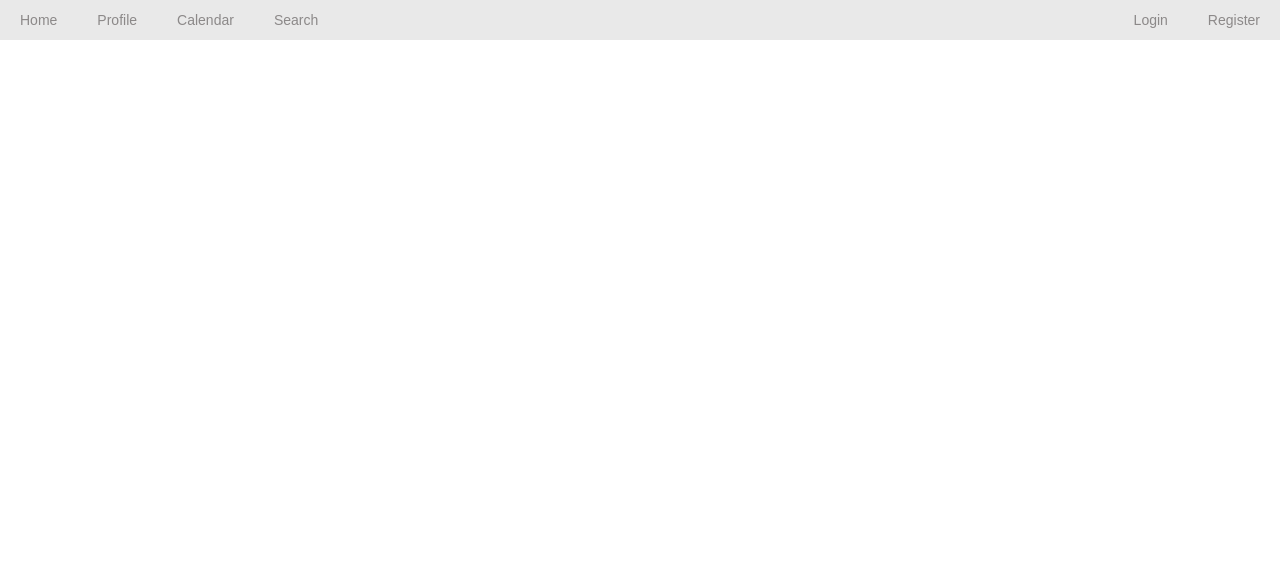
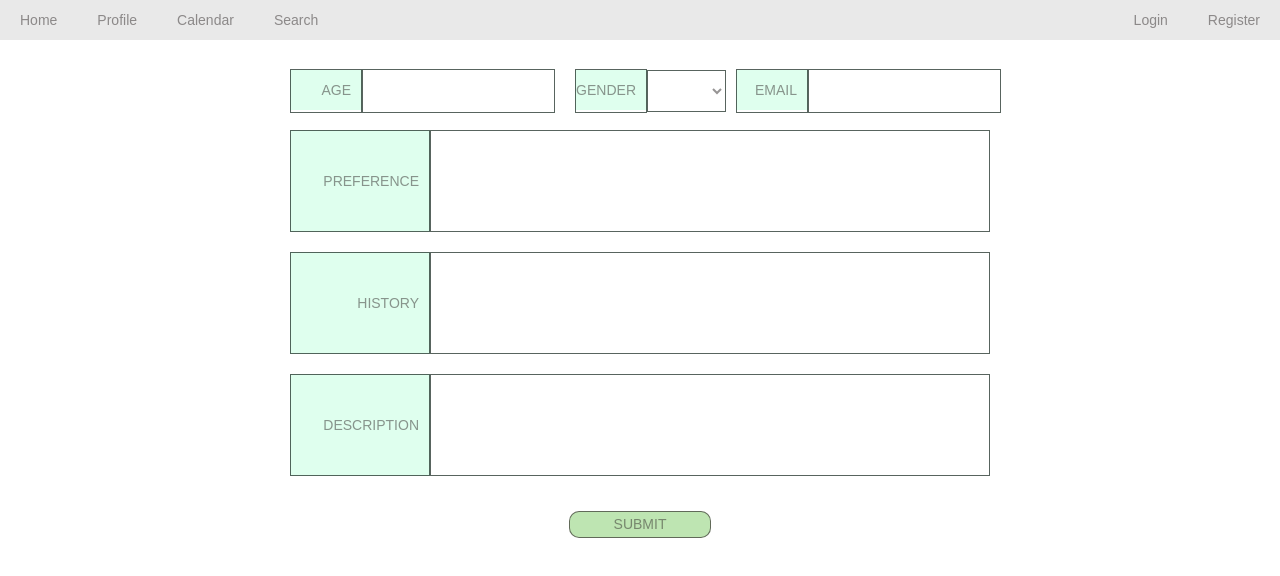
Before and after one commit to chrisgo2286/run-log, a React (Create React App) app in the folder frontend/: page /create_profile in a window 1280 px wide. Shown: the top 576 px of the page. Built offline with nearby package versions, Linux system fonts and the light colour scheme.

Commit message:
Frontend: created CreateProfile component

```diff
--- a/frontend/src/App.js
+++ b/frontend/src/App.js
@@ -3,6 +3,7 @@ import { BrowserRouter as Router, Routes, Route } from 'react-router-dom';
 import Calendar from './components/calendar/calendar';
 import PublicProfile from './components/profile/publicProfile/publicProfile';
 import UserProfile from './components/profile/userProfile';
+import CreateProfile from './components/createProfile/createProfile';
 import UpdateProfile from './components/updateProfile/updateProfile';
 import ProfileSearch from './components/profileSearch/profileSearch';
 import SearchResults from './components/searchResults/searchResults';
@@ -45,6 +46,7 @@ export default function App () {
                         <Route path='/calendar' element={ <Calendar /> } />
                         <Route path='/user_profile' element={ <UserProfile />} />
                         <Route path='/public_profile' element={ <PublicProfile />} />
+                        <Route path='/create_profile' element={ <CreateProfile />} />
                         <Route path='/update_profile' element={ <UpdateProfile />} />
                         <Route path='/profile_search' element={ <ProfileSearch />} />
                         <Route path='/search_results' element={ <SearchResults />} />
--- /dev/null
+++ b/frontend/src/components/createProfile/createProfile.jsx
@@ -0,0 +1,32 @@
+import { useState } from 'react';
+import { useNavigate } from 'react-router-dom';
+import { createUserProfile } from '../../misc/apiCalls';
+import ProfileFields from '../updateProfile/profileFields';
+import Button from '../miscComponents/button/button';
+
+export default function CreateProfile () {
+    const navigate = useNavigate();
+    const [ fields, setFields ] = useState({
+        age: '',
+        gender: '',
+        email: '',
+        preference: '',
+        history: '',
+        description: ''
+    })
+
+    function handleSubmit () {
+        createUserProfile(fields)
+        navigate('/user_profile');
+    }
+
+    return (
+        <div className="update-profile">
+            <ProfileFields fields={ fields } setFields={ setFields } />
+            <Button
+                onClick={ handleSubmit }
+                label='Submit'
+                data-cy='create-profile-btn' />
+        </div>
+    )
+}
--- a/frontend/src/components/miscComponents/input/input.css
+++ b/frontend/src/components/miscComponents/input/input.css
@@ -1,5 +1,5 @@
 :root {
-    --inputBorderColor: rgba(33, 48, 40, 0.25);
+    --inputBorderColor: rgba(33, 48, 40, 0.75);
     --inputPairBGColor: rgba(128, 255, 187, 0.25);
 }
 
@@ -7,7 +7,7 @@
     display: grid;
     grid-template-columns: 1fr 4fr;
     align-items: center;
-    margin: 10px;
+    margin: 10px 10px 10px 0px;
     height: 40px;
     background-color: var(--inputPairBGColor);
 }
--- a/frontend/src/components/miscComponents/selectField/selectField.css
+++ b/frontend/src/components/miscComponents/selectField/selectField.css
@@ -32,4 +32,5 @@
 .select-hover {
     opacity: 80%;
     cursor: pointer;
+    border: 2px solid var(--selectBorderColor)
 }
--- a/frontend/src/components/profile/userProfile.jsx
+++ b/frontend/src/components/profile/userProfile.jsx
@@ -1,4 +1,5 @@
 import React, { useEffect, useState } from "react";
+import { useNavigate } from "react-router-dom";
 import { getUserProfile } from "../../misc/apiCalls";
 import ProfileHeader from "./profileHeader";
 import ProfileBody from "./profileBody";
@@ -8,6 +9,7 @@ import './profile.css';
 
 export default function UserProfile () {
 
+    const navigate = useNavigate();
     const [profile, setProfile ] = useState({
         id: '',
         username: '',
@@ -22,7 +24,12 @@ export default function UserProfile () {
     useEffect(() => {
         getUserProfile()
         .then((data) => {
-            setProfile(data)
+            if (data) {
+                setProfile(data)
+            } else {
+                navigate('/create_profile');
+            }
+
         })
     }, [])
 
--- a/frontend/src/components/register/register.jsx
+++ b/frontend/src/components/register/register.jsx
@@ -23,7 +23,7 @@ export default function Register () {
     async function handleSubmit () {
 
         const newErrors = validateRegistration(credentials);
-            if (newErrors) {
+            if (newErrors.length > 0) {
                 setErrors(newErrors);
                 return null;
             }
--- a/frontend/src/components/updateProfile/profileFields.jsx
+++ b/frontend/src/components/updateProfile/profileFields.jsx
@@ -13,13 +13,12 @@ export default function ProfileFields ({ fields, setFields }) {
                     value={ fields.age }
                     fields={ fields }
                     setFields={ setFields }
-                    placeholder={ 'Age'}
                     className="profile-age"
                     data-cy='profile-age' />
                 <SelectField
                     name='gender'
                     initial={ fields.gender }
-                    options={[ 'Male', 'Female' ]}
+                    options={[ '', 'Male', 'Female' ]}
                     fields={ fields }
                     setFields={ setFields }
                     className="profile-gender"
@@ -30,7 +29,6 @@ export default function ProfileFields ({ fields, setFields }) {
                     value={ fields.email }
                     fields={ fields }
                     setFields={ setFields }
-                    placeholder={ 'E-mail'}
                     className="profile-email"
                     data-cy='profile-email' />
             </div>
@@ -40,21 +38,18 @@ export default function ProfileFields ({ fields, setFields }) {
                     value={ fields.preference }
                     fields={ fields }
                     setFields={ setFields }
-                    placeholder={ 'Running Preference'}
                     data-cy='profile-preference' />
                 <TextArea
                     name='history'
                     value={ fields.history }
                     fields={ fields }
                     setFields={ setFields }
-                    placeholder={ 'Running History'}
                     data-cy='profile-history' />
                 <TextArea
                     name='description'
                     value={ fields.description }
                     fields={ fields }
                     setFields={ setFields }
-                    placeholder={ 'About Me'}
                     data-cy='profile-description' />
             </div>
         </React.Fragment>
--- a/frontend/src/components/updateProfile/updateProfile.jsx
+++ b/frontend/src/components/updateProfile/updateProfile.jsx
@@ -1,6 +1,6 @@
 import { useState } from 'react';
 import { useLocation, useNavigate } from 'react-router-dom';
-import { patchProfile } from '../../misc/apiCalls';
+import { patchUserProfile } from '../../misc/apiCalls';
 import ProfileFields from './profileFields';
 import Button from '../miscComponents/button/button';
 import './updateProfile.css';
@@ -19,7 +19,7 @@ export default function UpdateProfile () {
     })
 
     function handleSubmit () {
-        patchProfile(id, fields)
+        patchUserProfile(id, fields)
         navigate('/user_profile');
     }
 
--- a/frontend/src/misc/apiCalls.js
+++ b/frontend/src/misc/apiCalls.js
@@ -52,6 +52,10 @@ export async function postLogout () {
 
 // Profile API Calls
 
+export const createUserProfile = async () => {
+    const result = await axios.post('/api/profiles/')
+    return result;
+}
 export const getUserProfile = async () => {
     const result = await axios.get('/api/profiles/')
     return result.data[0];
@@ -62,7 +66,7 @@ export const getProfile = async (profile_id) => {
     return result.data
 }
 
-export function patchProfile (profile_id, fields) {
+export function patchUserProfile (profile_id, fields) {
     axios.patch('api/profiles/' + profile_id + '/', fields)
     .then(response => {
         console.log(response);
--- a/frontend/src/misc/validation/validateRegistration.js
+++ b/frontend/src/misc/validation/validateRegistration.js
@@ -7,7 +7,7 @@ import {
 export function validateRegistration ({ username, password1, password2 }) {
     const usernameError = validateUsername(username)
     const password1Error = validatePassword1(password1)
-    const password2Error = validatePassword2(password2)
+    const password2Error = validatePassword2(password1, password2)
 
     return [
         ...usernameError ? [usernameError]: [],
```
